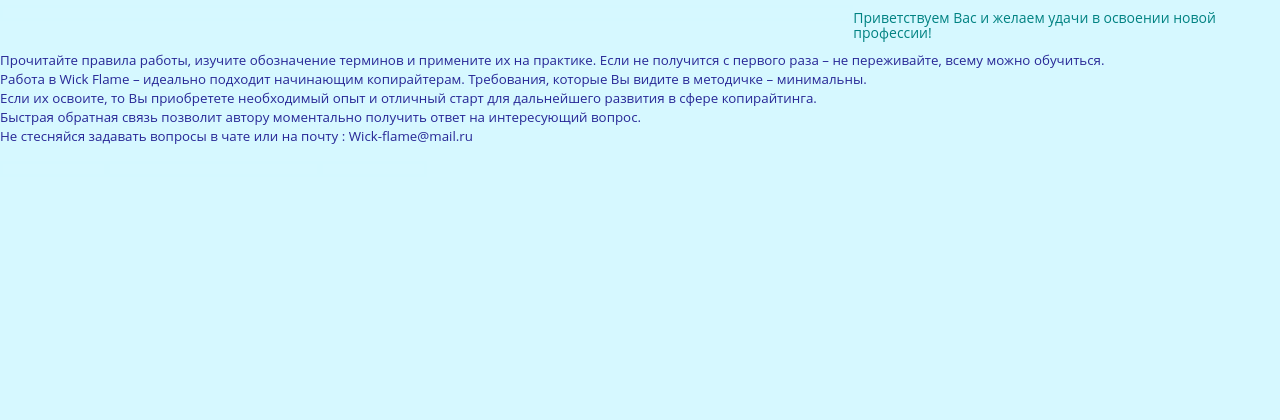
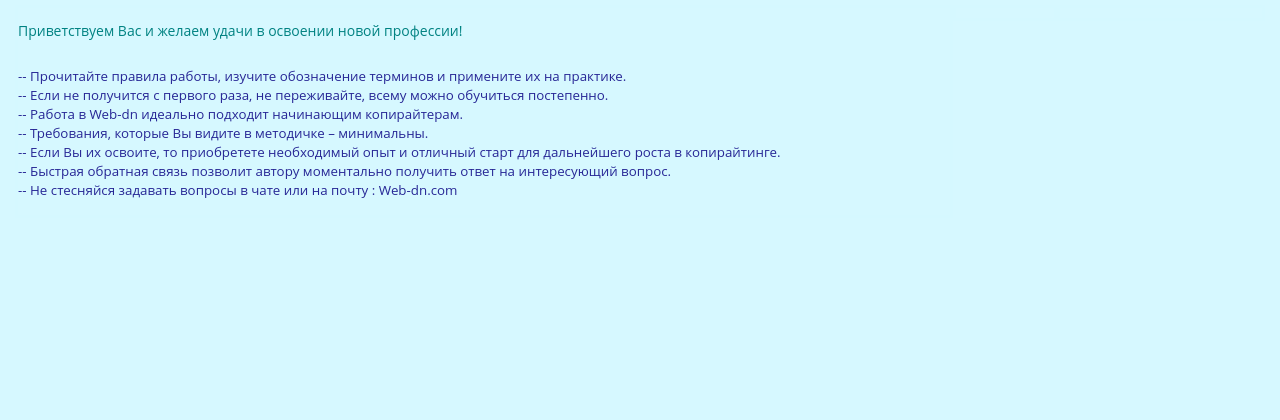
Before and after one commit to Sywooch/day-and-night, a Yii app: template views/site/a_instructions.php in a window 1280 px wide. Shown: the top 420 px of the page. Run offline with PHP 8.4 and a stand-in for Yii, Linux system fonts and the light colour scheme; the template is opened without the code that fills it, so the values that code supplies are empty; some libraries are stand-ins or nearby versions.

Commit message:
Внес некоторые поправки в правописани и содержимое основного текста переходных страниц

```diff
--- a/views/site/a_articles.php
+++ b/views/site/a_articles.php
@@ -12,7 +12,7 @@
 <?= \app\components\StatisticsWidget::widget() ?>
 
 <?= \app\components\TransitionWidget::widget([
-    'pageName' => 'Статьи',
+    'pageName' => 'читать статьи',
     'button1' => ['НОВОСТИ', '/site/a-news'],
     'button2' => ['КОММЕНТАРИИ РЕДАКТОРА', '/site/a-comments'],
     'button3' => ['ТЕКУЩИЕ ЗАДАНИЯ', '/site/cop-works'],
--- a/views/site/a_comments.php
+++ b/views/site/a_comments.php
@@ -19,9 +19,8 @@
 ]) ?>
 
 
+<div class="content-tables">
 
-<div class="content-tables">
-    <div class="row">
     <div class="col-xs-12">
         <table class="table table-bordered btn-default">
             <thead>
@@ -80,5 +79,5 @@
             </tbody>
         </table>
     </div>
-    </div>
+
 </div><!-- .content-tables -->
--- a/views/site/a_instructions.php
+++ b/views/site/a_instructions.php
@@ -24,19 +24,21 @@ use \app\components\TransitionWidget;
 <?= \app\components\IsAdminWidget::widget(['url' => '/manual']) ?>
 
 <div class="content-rules">
-    <div class="row">
-        <div class="col-xs-8">
+
+    <div class="col-xs-9">
         <?= $current->text ?>
+        <div class="top-text">
+            <h5>Приветствуем Вас и желаем удачи в освоении новой профессии!</h5><br>
+            <p>-- Прочитайте  правила работы, изучите обозначение терминов и примените их на практике.<br>
+               -- Если не получится с первого раза, не переживайте, всему можно обучиться постепенно.<br>
+               -- Работа в Web-dn идеально подходит начинающим копирайтерам.<br>
+               -- Требования, которые Вы видите в методичке – минимальны.<br>
+               -- Если Вы их освоите, то приобретете необходимый опыт и отличный старт для дальнейшего роста в копирайтинге.<br>
+               -- Быстрая обратная связь позволит автору моментально получить ответ на интересующий вопрос.<br>
+               -- Не стесняйся задавать вопросы в чате или на почту : Web-dn.com<br>
+            </p>
         </div>
-
-        <h5>Приветствуем Вас и желаем удачи в освоении новой профессии!</h5>
-        <p>Прочитайте  правила работы, изучите обозначение терминов и примените их на практике.
-            Если не получится с первого раза – не переживайте, всему можно обучиться.<br>
-            Работа в Wick Flame – идеально подходит начинающим копирайтерам. Требования, которые Вы видите в методичке – минимальны.<br>
-            Если их освоите, то Вы приобретете необходимый опыт и отличный старт для дальнейшего развития в сфере копирайтинга.<br>
-            Быстрая обратная связь позволит автору моментально получить ответ на интересующий вопрос.<br>
-            Не стесняйся задавать вопросы в чате или на почту : Wick-flame@mail.ru
-        </p>
+    </div>
 
     <div class="col-xs-1"></div>
     <div class="col-xs-2">
@@ -48,6 +50,5 @@ use \app\components\TransitionWidget;
             <br />
         <?php endforeach; ?>
     </div>
-        <div class="col-xs-1"></div>
-    </div>
+
 </div><!-- .content-rules -->
--- a/views/site/a_red.php
+++ b/views/site/a_red.php
@@ -82,7 +82,7 @@
 
 
 <div class="content-tables">
-    <div class="row">
+
     <div class="col-xs-12">
         <table class="table table-bordered btn-default">
             <thead>
@@ -141,5 +141,5 @@
             </tbody>
         </table>
     </div>
-    </div>
+
 </div><!-- .content-tables -->
--- a/views/site/cop_works.php
+++ b/views/site/cop_works.php
@@ -22,7 +22,7 @@
 
 
 <div class="content-tables">
-    <div class="row">
+
     <div class="col-xs-12">
         <table class="table table-bordered btn-default">
             <thead>
@@ -81,5 +81,5 @@
             </tbody>
         </table>
     </div>
-    </div>
+
 </div><!-- .content-tables -->
--- a/views/widget/menu/index.php
+++ b/views/widget/menu/index.php
@@ -44,7 +44,7 @@ use yii\helpers\Html;
                         <li><?= Html::a('Профиль', '/site/cop-profile') ?></li>
                         <li><?= Html::a('Получить задание', '/site/cop-get-work') ?></li>
                         <li><?= Html::a('Текущие задания', '/site/cop-works') ?></li>
-                        <li><?= Html::a('Статьи', '/site/a-articles') ?></li>
+                        <li><?= Html::a('Читать статьи', '/site/a-articles') ?></li>
                         <li><?= Html::a('Комментарии редактора', '/site/a-comments') ?></li>
                         <li class="nav-divider"></li>
                         <li><?= Html::a('Баланс', '#') ?></li>
```
Also changed, not shown: views/site/a_news.php (+3 -4 lines), views/site/cop_in_work.php (+17 -8 lines), views/site/cop_out_work.php (+4 -4 lines), views/site/index.php (+10 -10 lines). Lines whose indentation alone changed are shown as unchanged.
